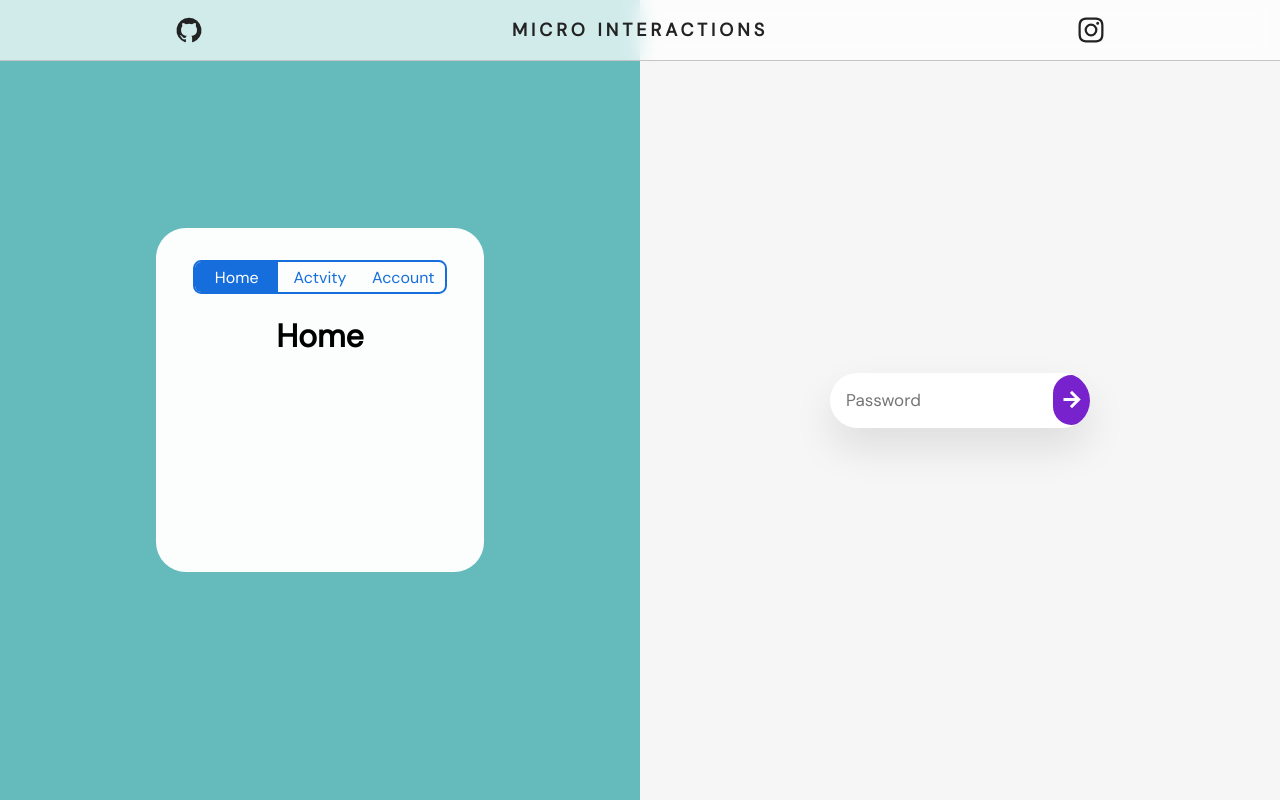
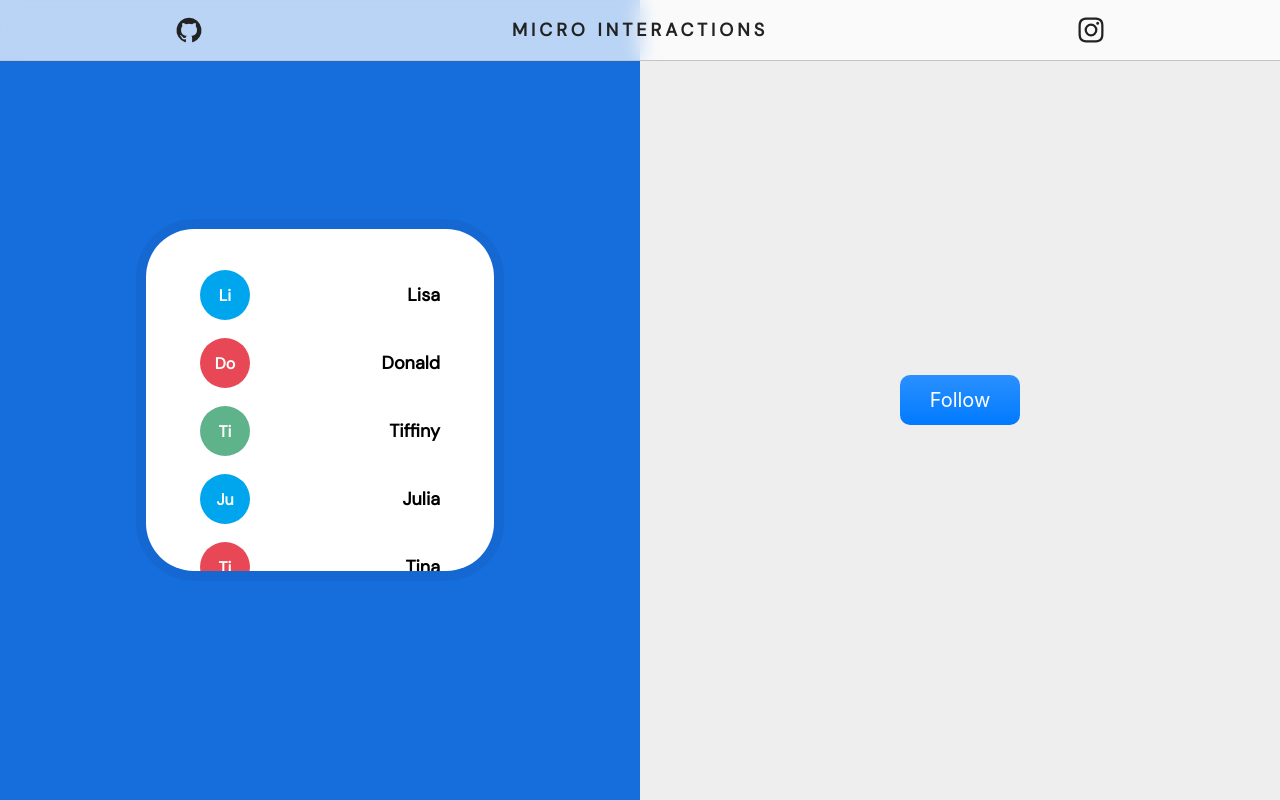
Before and after one commit to jshelpr/Splendour, a React (Create React App) app: page / in a window 1280 px wide. Built offline with nearby package versions, Linux system fonts and the light colour scheme.

Commit message:
Adding PushButton and LazyLoadCard

```diff
--- a/src/App.js
+++ b/src/App.js
@@ -13,7 +13,9 @@ import CountryPicker from "./Components/Magic/CountryPicker";
 import SwitchableCard from "./Components/Cards/SwitchableCard";
 import TabbedCards from "./Components/Cards/TabbedCards";
 import PasswordValidator from "./Components/Magic/PasswordValidator";
-import HotToast from "./Components/Magic/ReactHotToast.js";
+import HotToast from "./Components/Magic/ReactHotToast";
+import LazyLoadCard from "./Components/Cards/lazyLoadCard";
+import PushButton from "./Components/Magic/PushButton";
 
 const Splendour = styled.div`
   height: 100vh;
@@ -40,8 +42,10 @@ const App = () => {
       <Scrollbars autoHide>
         <Topbar />
         <Flex>
+          <LazyLoadCard />
+          <PushButton />
+          <PasswordValidator />
           <TabbedCards />
-          <PasswordValidator />
           <CountryPicker />
           <SwitchableCard />
           <PushCard />
--- /dev/null
+++ b/src/Components/Cards/lazyLoadCard.js
@@ -0,0 +1,83 @@
+import React from "react";
+import styled from "styled-components";
+import { rgba } from "polished";
+import data from "./lazyLoadData.json";
+
+const Wrapper = styled.div`
+  height: 100vh;
+  width: 50vw;
+  display: flex;
+  align-items: center;
+  justify-content: center;
+  background: #166edc;
+  @media screen and (max-width: 550px) {
+      width: 100%;
+  }
+`;
+
+const Card = styled.div`
+  display: flex;
+  flex-direction: column;
+  align-items: center;
+  justify-content: space-between;
+  width: 300px;
+  height: 278px;
+  padding: 2rem 1.5rem;
+  border-radius: 3rem;
+  background: #fff;
+  overflow: scroll;
+  box-shadow: 0 0 0 10px ${rgba("#000", 0.05)};
+  &::-webkit-scrollbar {
+    display: none;
+  }
+  @media screen and (max-width: 550px) {
+      width: 278px;
+      height: 256px;
+  }
+`;
+
+const User = styled.div`
+  height: 20px;
+  width: 80%;
+  display: flex;
+  align-items: center;
+  justify-content: space-between;
+  padding: 1.5rem 2rem;
+  border-radius: 3rem;
+  &:hover {
+      background: ${rgba("#c4c4c4", 0.20)}
+  }
+`;
+
+const Avatar = styled.div`
+  height: 50px;
+  width: 50px;
+  border-radius: 50%;
+  display: flex;
+  align-items: center;
+  justify-content: center;
+  color: #fff;
+  font-weight: 900;
+`;
+
+const Name = styled.div`
+  font-weight: 900;
+  font-size: 18px;
+`;
+
+const LazyLoadCard = () => {
+    return(
+        <Wrapper>
+        <Card>
+            {data.map(collection => (
+                <User>
+                    <Avatar style={{ background: collection.color }}>{collection.name.substr(0, 2)}</Avatar>
+                    <Name>{collection.name}</Name>
+                </User>
+            ))}
+        </Card>
+        </Wrapper>
+    );
+}
+
+export default LazyLoadCard;
--- a/src/Components/Cards/lazyLoadData.json
+++ b/src/Components/Cards/lazyLoadData.json
@@ -31,46 +31,57 @@
     },
     {
         "id": 7,
-        "name": "Kwame"
+        "name": "Kwame",
+        "color": "#5fb38b"
     },
     {
         "id": 8,
-        "name": "Henry"
+        "name": "Henry",
+        "color": "#E84855"
     },
     {
         "id": 9,
-        "name": "Nilam"
+        "name": "Nilam",
+        "color": "#166edc"
     },
     {
         "id": 10,
-        "name": "Ted"
+        "name": "Ted",
+        "color": "#72c"
     },
     {
         "id": 11,
-        "name": "Dipika"
+        "name": "Dipika",
+        "color": "#42c"
     },
     {
         "id": 12,
-        "name": "Felix"
+        "name": "Felix",
+        "color": "#199"
     },
     {
         "id": 13,
-        "name": "Katia"
+        "name": "Katia",
+        "color": "#119"
     },
     {
         "id": 14,
-        "name": "Sarah"
+        "name": "Sarah",
+        "color": "linear-gradient(45deg, #199, #119)"
     },
     {
         "id": 15,
-        "name": "Tim"
+        "name": "Tim",
+        "color": "linear-gradient(45deg, #E84855, #42c)"
     },
     {
         "id": 16,
-        "name": "Jason"
+        "name": "Jason",
+        "color":"linear-gradient(45deg, #E84855, #00A6ED)"
     },
     {
         "id": 17,
-        "name": "Matty"
+        "name": "Matty",
+        "color":"linear-gradient(45deg, #00A6ED, #5fb38b)"
     }
 ]
--- a/src/Components/Magic/CountryPicker.js
+++ b/src/Components/Magic/CountryPicker.js
@@ -85,10 +85,10 @@ const Dialog = styled.div`
   border-radius: 3rem;
   visibility: ${(p) => (p.open ? "visible" : "hidden")};
   opacity: ${(p) => (p.open ? 1 : 0)};
-  transform: translateY(${(p) => (p.open ? 0 : "2rem")});
+  transform: translateY(${(p) => (p.open ? 0 : "20rem")});
   background: #fff;
   transition-property: visibility, opacity, transform;
-  transition-duration: 0.35s;
+  transition-duration: 0.45s;
   &::-webkit-scrollbar {
     display: none;
   }
--- a/src/Components/Magic/PasswordValidator.js
+++ b/src/Components/Magic/PasswordValidator.js
@@ -48,6 +48,17 @@ const Button = styled.span`
   font-weight: 900;
   transition: width 0.45s, border-radius 0.35s;
 `;
+const Invalid = styled.div`
+  animation: invalid-anim 2s;
+  @keyframes invalid-anim {
+    from {
+      opacity: 0;
+    }
+    to {
+      opacity: 1;
+    }
+  }
+`;
 
 const PasswordValidator = () => {
     const [isValid, setValid] = useState(false);
@@ -72,8 +83,8 @@ const PasswordValidator = () => {
                 background: `${isValid ? "rgb(241, 107, 107)" : "#72c"}`
             }}
             >
-                    {isValid ? "Invalid Password" : "arrow_forward" }
-                    {isValid ? <span className="material-icons">close</span> : ""}
+                    {isValid ? <Invalid>Invalid Password</Invalid> : <span style={{ animation: `invalid-anim 2s`, overflow: "hidden" }} className="material-icons">arrow_forward</span> }
+                    {isValid ? <span style={{ animation: `invalid-anim 2s` }} className="material-icons">close</span> : ""}
             </Button>
             </InputWrapper>
         </Wrapper>
--- /dev/null
+++ b/src/Components/Magic/PushButton.js
@@ -0,0 +1,52 @@
+import React, { useState } from "react";
+import styled from "styled-components";
+import { Colors } from "./index";
+
+const Wrapper = styled.div`
+  height: 100vh;
+  width: 50vw;
+  display: flex;
+  align-items: center;
+  justify-content: center;
+  background: #eee;
+  @media screen and (max-width: 550px) {
+      width: 100vw;
+  }
+`;
+
+const Button = styled.button`
+  height: 50px;
+  width: auto;
+  min-width: 120px;
+  max-width: 300px;
+  display: flex;
+  align-items: center;
+  justify-content: center;
+  background: linear-gradient(0deg, ${Colors.iOS.Light.Blue}, #fff 300px);
+  font-family: "SF Pro Display";
+  color: #fff;
+  font-size: 20px;
+  cursor: pointer;
+  border-radius: 10px;
+  border: none;
+  outline: none;
+  transition: all .3s ease-in-out;
+  &:focus {
+      box-shadow: 0 0 0 5px ${Colors.iOS.Light.Blue}6c;
+  }
+`;
+
+const PushButton = () => {
+    const [isFollowing, setFollow] = useState(false);
+    return(
+        <Wrapper>
+            <Button
+            onClick={() => setFollow(!isFollowing)}
+            >
+                { isFollowing ? "Following" : "Follow"}
+            </Button>
+        </Wrapper>
+    );
+}
+
+export default PushButton;
--- a/src/Components/Magic/ReactHotToast.js
+++ b/src/Components/Magic/ReactHotToast.js
@@ -2,12 +2,7 @@ import React from "react";
 import styled from "styled-components";
 import toast, { Toaster } from "react-hot-toast";
 
-const notify = () => toast.promise('Successfuly Made you a toast.',
-  {
-  loading: 'Saving',
-  success: 'Successfully Saved',
-  error: 'Error Saing'
-})
+const notify = () => toast.success('Successfuly Made you a toast.');
 
 const Wrapper = styled.div`
   user-select: none;
@@ -37,7 +32,7 @@ const Button = styled.div`
     transform: scale(0.97);
   }
 `;
-const HotToast = (p) => {
+const HotToast = () => {
   return (
     <Wrapper>
       <Button onClick={notify}>Make me a toast</Button>
--- a/src/Layout/TopBar.js
+++ b/src/Layout/TopBar.js
@@ -51,7 +51,7 @@ const TopBar = () => {
             <a target="_blank" rel="noreferrer" href="https://www.github.com/haneenmahd/Splendour"><GithubIcon /></a>
             <Text>
                 MICRO INTERACTIONS
-                </Text>
+            </Text>
             <a target="_blank" rel="noreferrer" href="https://www.instagram.com/haneenmahdin"><InstagramIcon /></a>
         </Topbar>
     );
--- a/src/index.css
+++ b/src/index.css
@@ -1,6 +1,9 @@
 @import url('https://fonts.googleapis.com/css2?family=DM+Sans&display=swap');
+* {
+  font-family: "DM Sans", sans-serif;
+}
 
-body {
+html, body {
   margin: 0;
   font-family: "DM Sans", sans-serif;
   -webkit-font-smoothing: antialiased;
```
Also changed, not shown: src/Components/Magic/index.js (added, +164 -0 lines).
